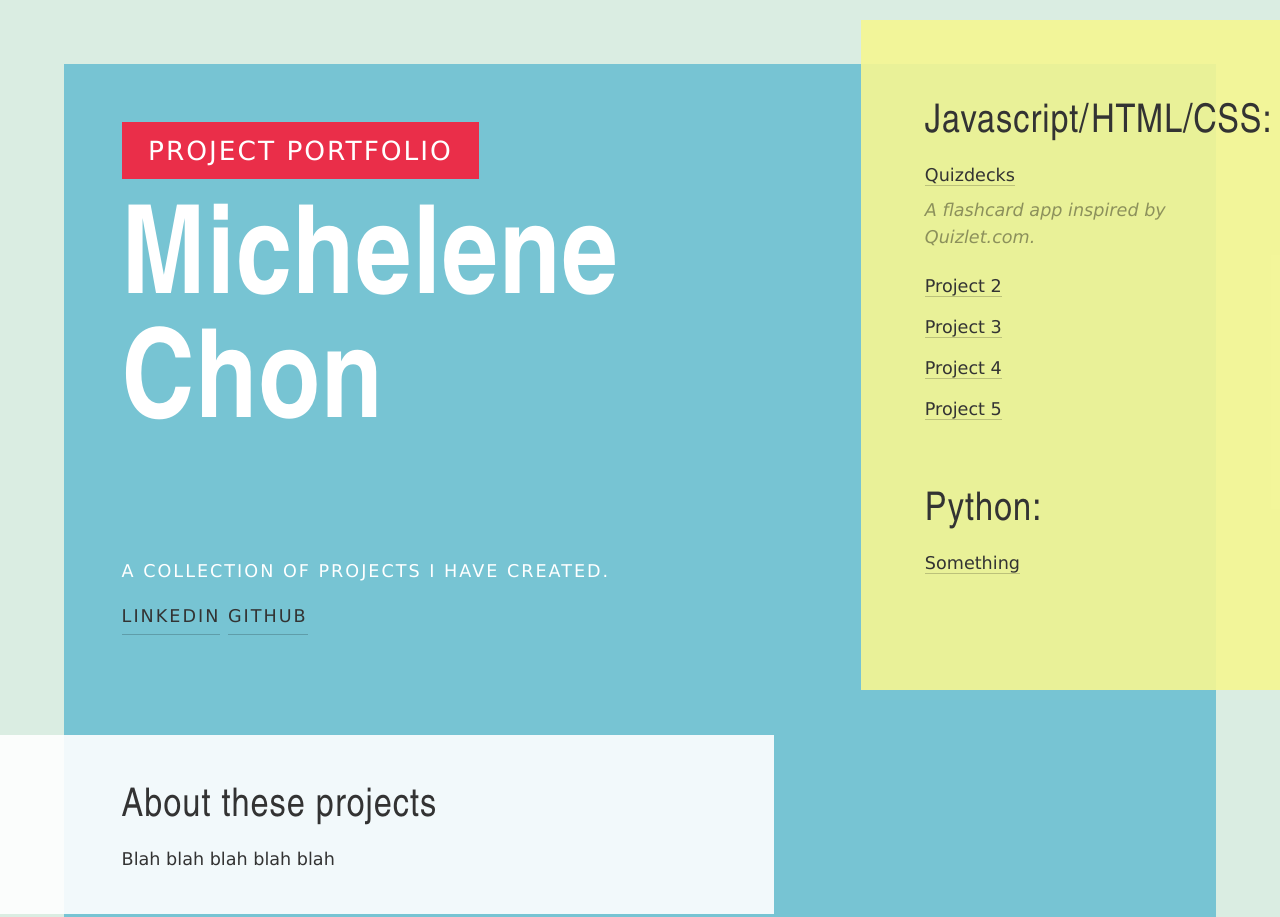
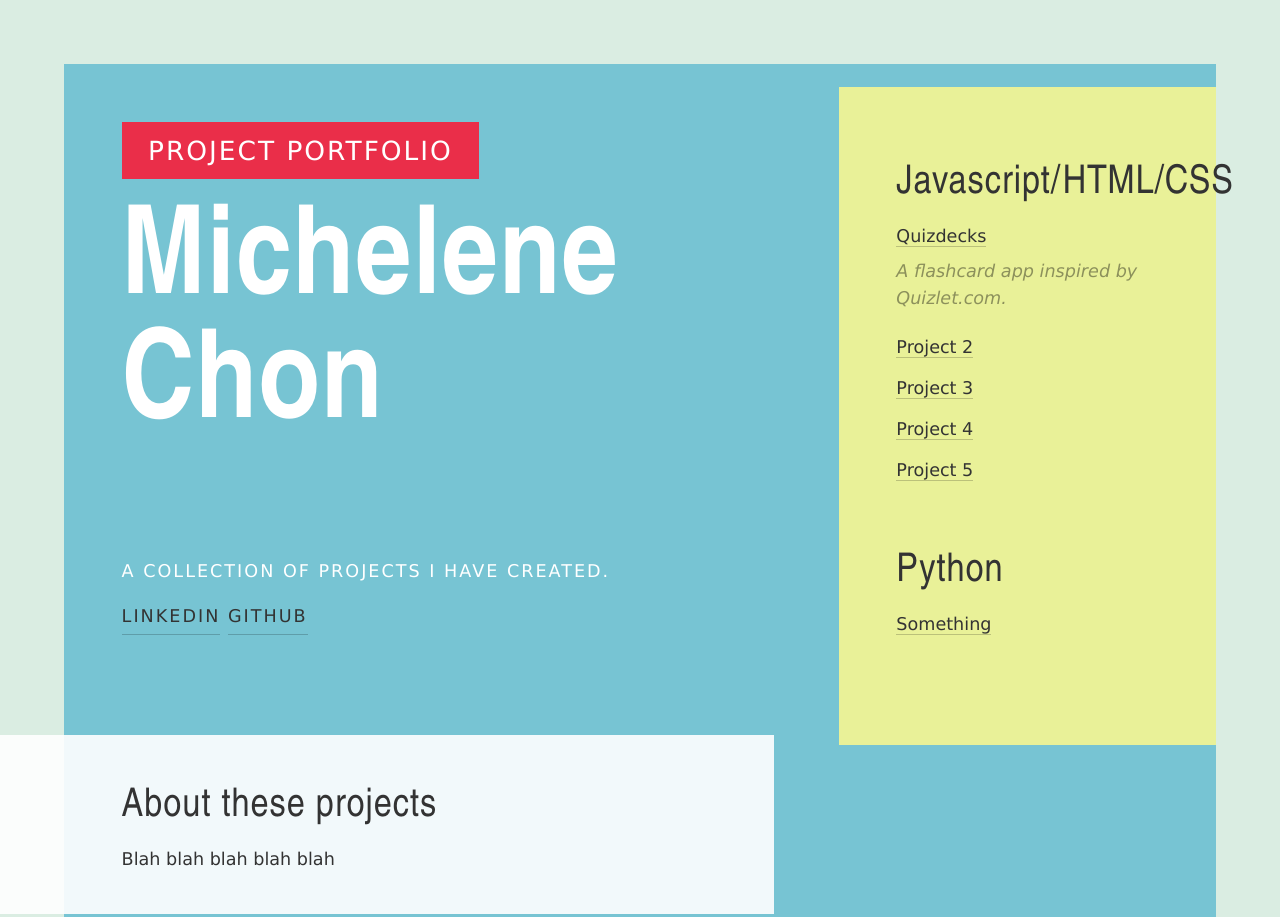
Before and after one commit to michelene/michelene.github.io, a plain HTML site: page index.html in a window 1280 px wide. Shown: the top 917 px of the page. Drawn offline with Linux system fonts and the light colour scheme.

Commit message:
Fix CSS sidebar issue

```diff
--- a/css/style.css
+++ b/css/style.css
@@ -119,14 +119,14 @@ section.intro div.about {
 div.main {
   padding: 5%;
 }
-aside.sidebar {
+div.project-list {
   background: rgb(246, 247, 146, 0.9);
   padding: 5%;
 }
-aside.sidebar ul {
+div.project-list ul {
   padding: 0.5em 0 2em 0;
 }
-aside.sidebar ul li {
+div.project-list ul li {
   color: rgb(0, 0, 0, 0.4);
   list-style: none;
   margin: 0;
@@ -147,7 +147,7 @@ footer a {
   section.intro {
     width: 66.6%;
   }
-  aside.sidebar {
+  div.project-list {
     position: absolute;
     right: 0;
     top: 2.5%;
--- a/index.html
+++ b/index.html
@@ -52,24 +52,14 @@
           </p>
         </div>
       </section>
-      <footer>
-        <!-- Author:
-        <a href="https://www.linkedin.com/in/michelenechon/">Michelene Chon</a> -->
-        <!-- CSS adapted from CSS Zen Garden - Verde Moderna by Dave Shea
-        found at http://www.csszengarden.com/217/ -->
-      </footer>
-    </div>
 
-    <aside class="sidebar">
-      <div class="wrapper">
+      <div class="project-list">
         <div class="js-projects">
-          <h3 class="js-projects">Javascript/HTML/CSS:</h3>
+          <h3>Javascript/HTML/CSS</h3>
           <nav>
             <ul>
               <li>
-                <a
-                  href="https://michelene.github.io/quizdecks/"
-                  class="js-projects"
+                <a href="https://michelene.github.io/quizdecks/" target="_blank"
                   >Quizdecks</a
                 >
                 <p>
@@ -95,10 +85,10 @@
         </div>
 
         <div class="python-projects">
-          <h3 class="python-projects">Python:</h3>
+          <h3>Python</h3>
           <nav>
             <ul>
-              <li class="next">
+              <li>
                 <a href="">
                   Something
                 </a>
@@ -107,6 +97,12 @@
           </nav>
         </div>
       </div>
-    </aside>
+      <footer>
+        <!-- Author:
+        <a href="https://www.linkedin.com/in/michelenechon/">Michelene Chon</a> -->
+        <!-- CSS adapted from CSS Zen Garden - Verde Moderna by Dave Shea
+        found at http://www.csszengarden.com/217/ -->
+      </footer>
+    </div>
   </body>
 </html>
```
